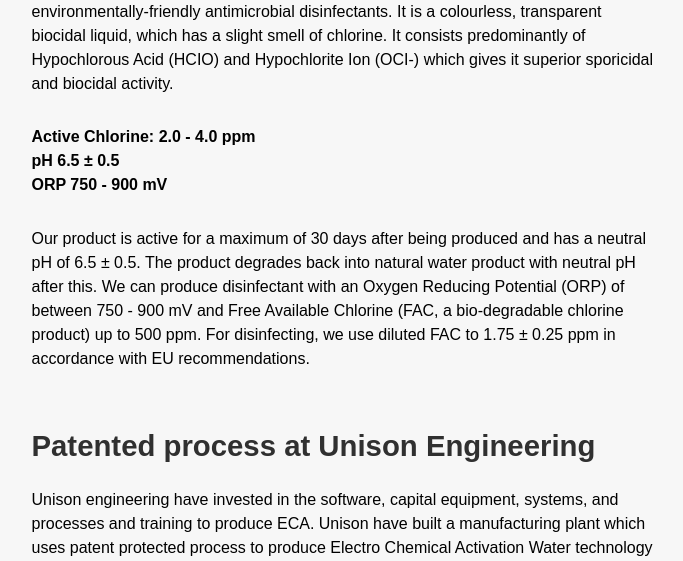
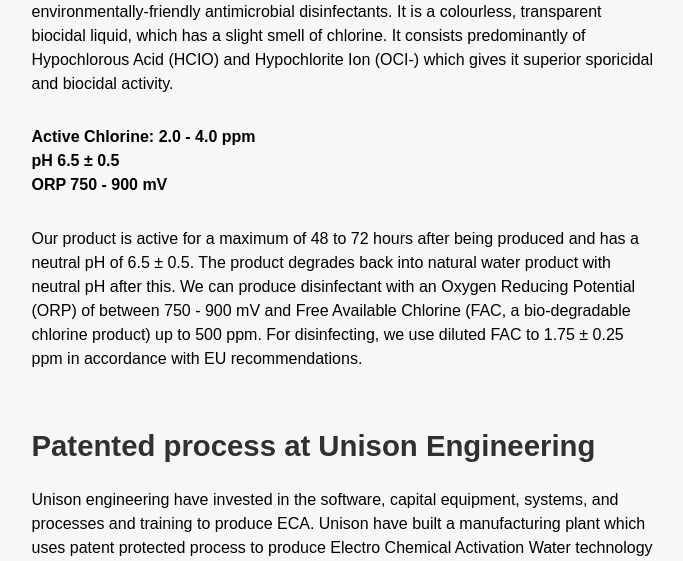
Before and after one commit to DanJacksonGit/unisonengineering, a PHP site: page /equipment/eca-disinfectant/covid-19.php in a window 1280 px wide. Shown: the part 1439-2000 px from the top of the page, without its empty margins (296-979 px from the left). Run offline with PHP 8.4, Linux system fonts and the light colour scheme; some web fonts are replaced.

Commit message:
Revert "Content update on Covid-19 article"
This reverts commit 590dfaa6c90eb0fbc03e8172f89ca2161c6619fa.

```diff
--- a/equipment/eca-disinfectant/covid-19.php
+++ b/equipment/eca-disinfectant/covid-19.php
@@ -59,7 +59,7 @@
           </strong>
         </p>
         <p>
-          Our product is active for a maximum of 30 days after being produced and has a neutral pH of 6.5 ± 0.5. The product degrades back into natural water product with neutral pH after this. We can produce disinfectant with an Oxygen Reducing Potential (ORP) of between 750 - 900 mV and Free Available Chlorine (FAC, a bio-degradable chlorine product) up to 500 ppm. For disinfecting, we use diluted FAC to 1.75 ± 0.25 ppm in accordance with EU recommendations.
+          Our product is active for a maximum of 48 to 72 hours after being produced and has a neutral pH of 6.5 ± 0.5. The product degrades back into natural water product with neutral pH after this. We can produce disinfectant with an Oxygen Reducing Potential (ORP) of between 750 - 900 mV and Free Available Chlorine (FAC, a bio-degradable chlorine product) up to 500 ppm. For disinfecting, we use diluted FAC to 1.75 ± 0.25 ppm in accordance with EU recommendations.
         </p>
         <h3>
           Patented process at Unison Engineering
```
